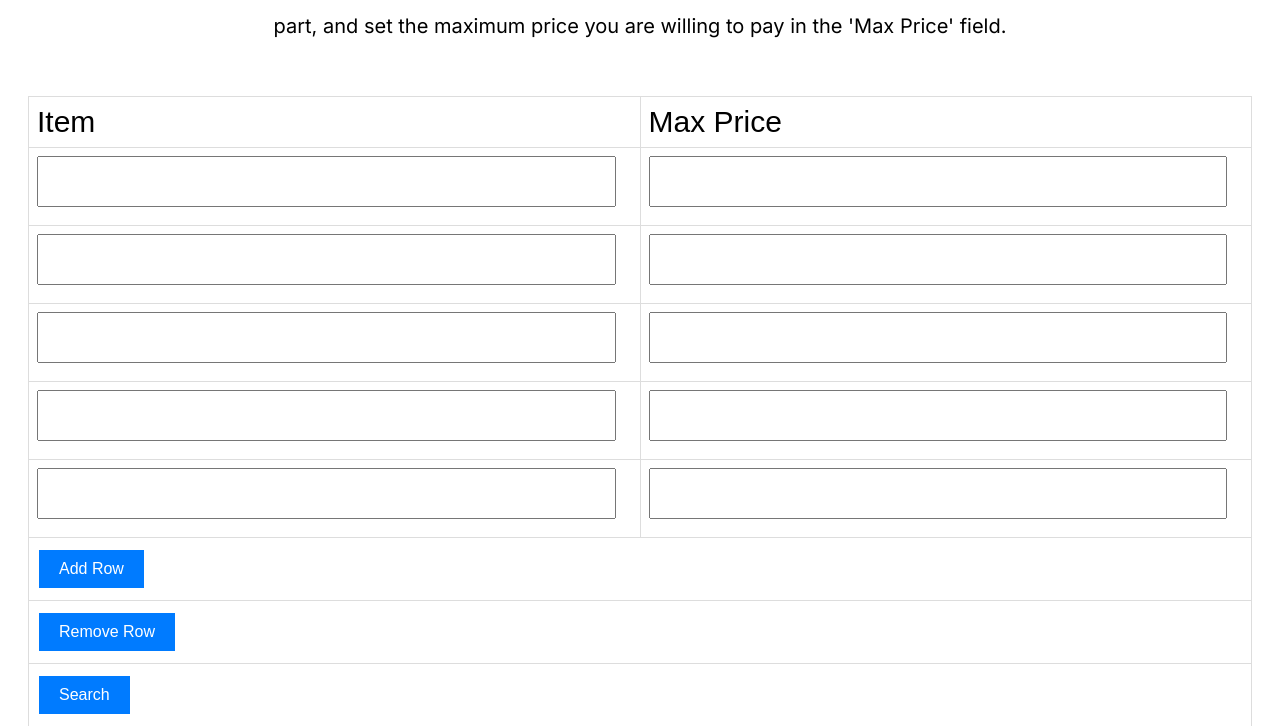
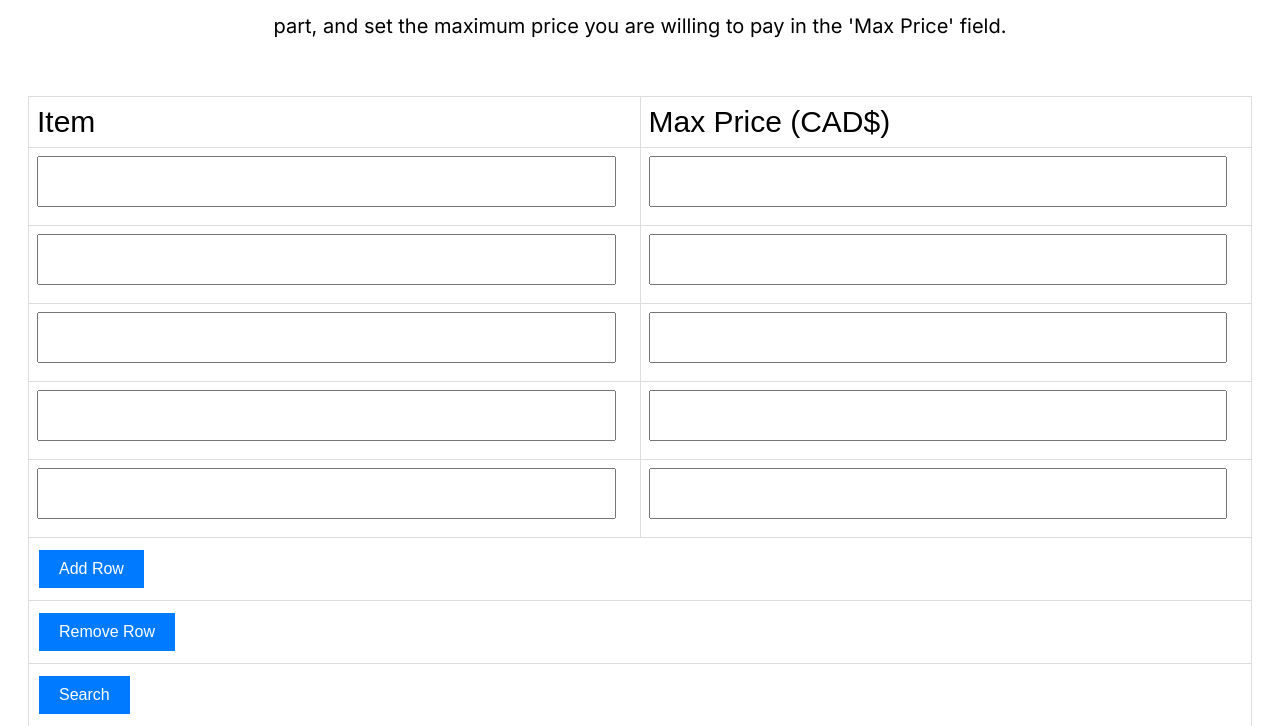
Before and after one commit to seanxu123/PC-Parts-Searcher, a Flask app: page / in a window 1280 px wide. Shown: the part 210-936 px from the top of the page. Run offline with Flask 3, Linux system fonts and the light colour scheme; parts of the project's set-up code (start-up, migrations or seed data) failed here and were passed over.

Commit message:
Update index.html

```diff
--- a/templates/index.html
+++ b/templates/index.html
@@ -20,7 +20,7 @@
           <table id = "myTable" border="1">
               <tr>
                   <td><label>Item</label></td>
-                  <td><label>Max Price</label></td>
+                  <td><label>Max Price (CAD$)</label></td>
               </tr>
               <script>
                for (let i = 1; i <= 5; i++) {
```
